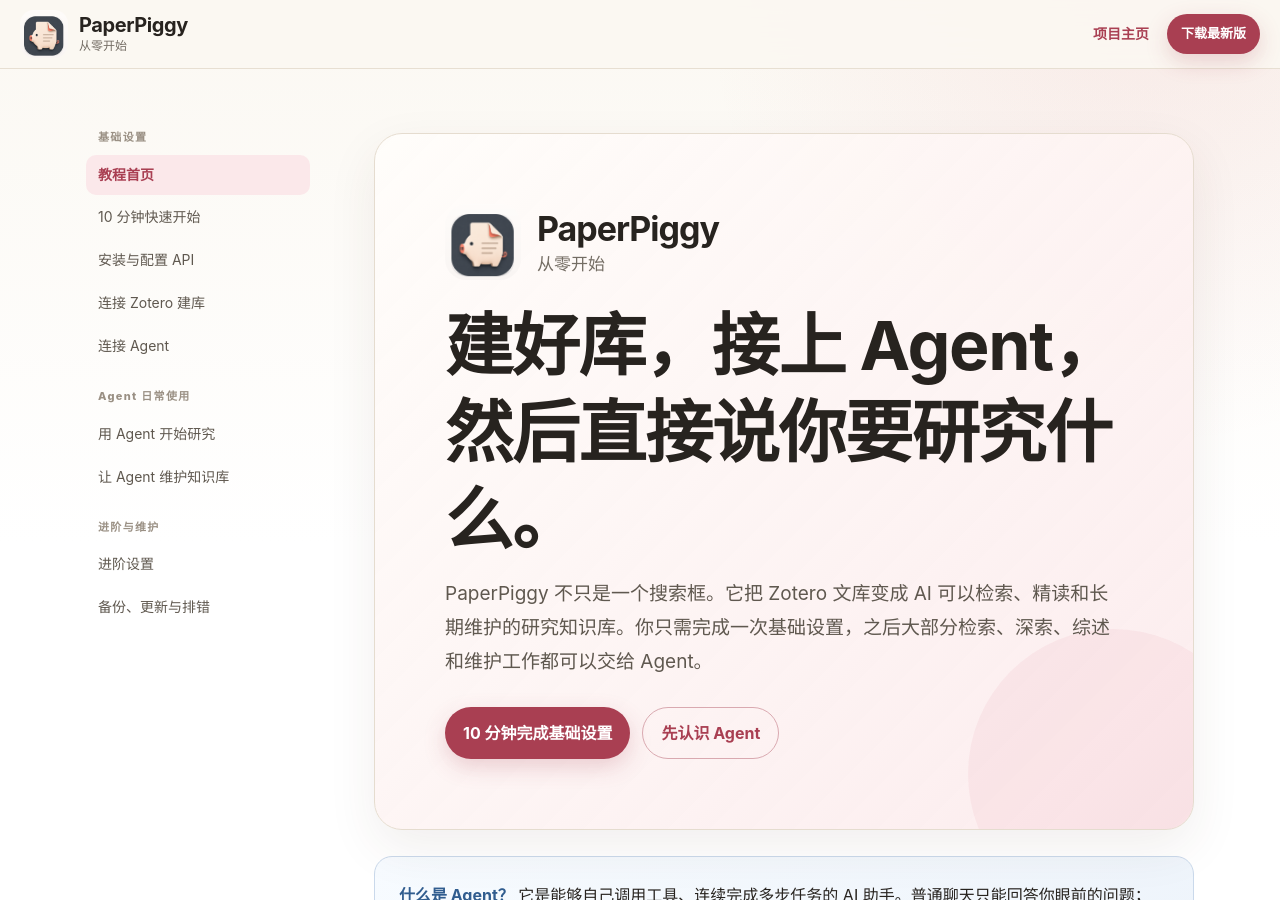
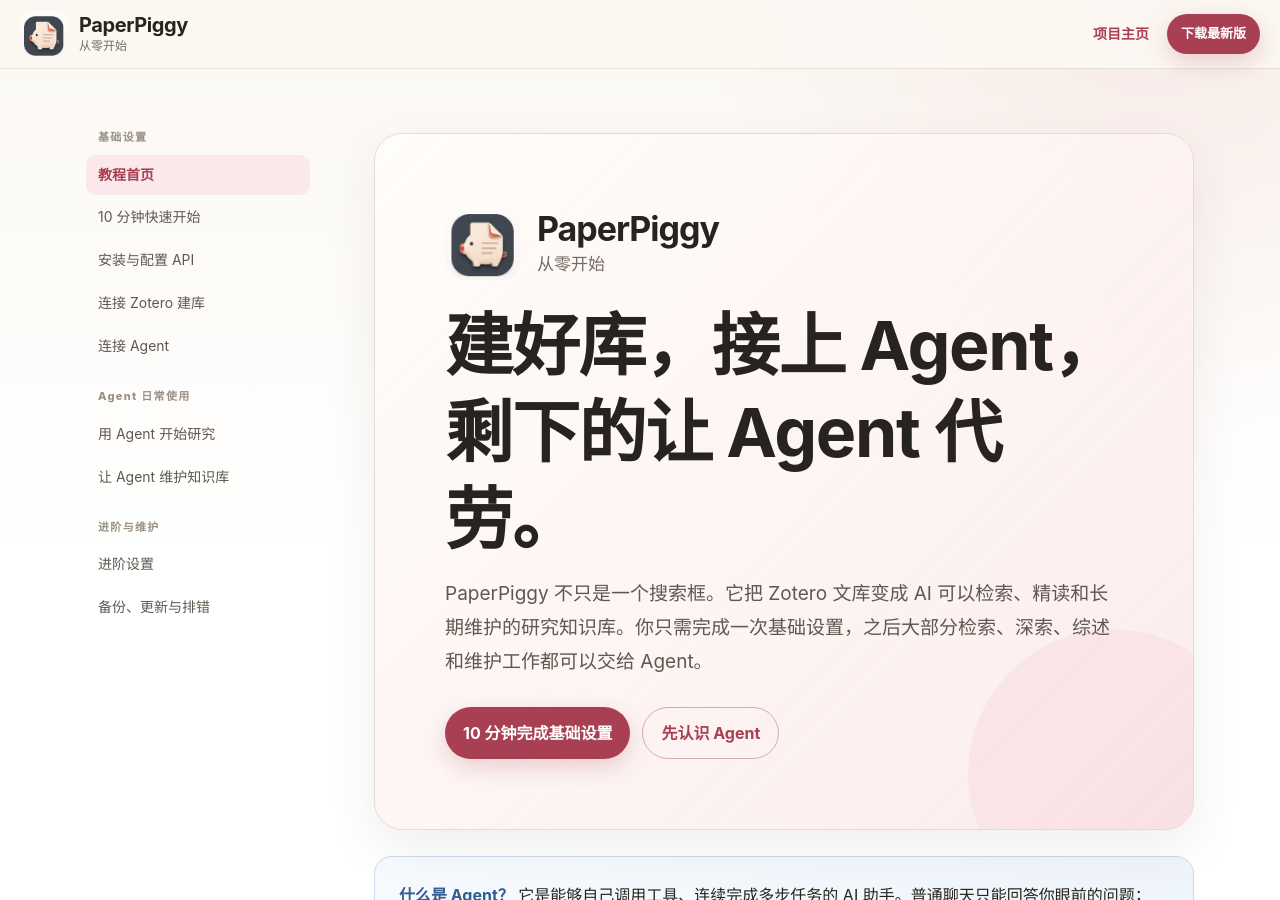
Before and after one commit to DrinkTea905/paper-piggy-guide, a Jekyll site: the page built from docs/index.md, in a window 1280 px wide and 900 px high. Built offline with Jekyll 4.4.1, drawn with Linux system fonts in a browser that asks for light colours.

Commit message:
优化教程首页标题

```diff
--- a/docs/index.md
+++ b/docs/index.md
@@ -10,7 +10,7 @@ last_reviewed: 2026-07-22
     <img class="hero-icon" src="{{ '/assets/paperpiggy-icon.png' | relative_url }}" alt="">
     <span><strong>PaperPiggy</strong><small>从零开始</small></span>
   </div>
-  <h1>建好库，接上 Agent，然后直接说你要研究什么。</h1>
+  <h1>建好库，接上 Agent，剩下的让 Agent 代劳。</h1>
   <p>PaperPiggy 不只是一个搜索框。它把 Zotero 文库变成 AI 可以检索、精读和长期维护的研究知识库。你只需完成一次基础设置，之后大部分检索、深索、综述和维护工作都可以交给 Agent。</p>
   <div class="hero-actions">
     <a class="button" href="{{ '/quick-start/' | relative_url }}">10 分钟完成基础设置</a>
```
